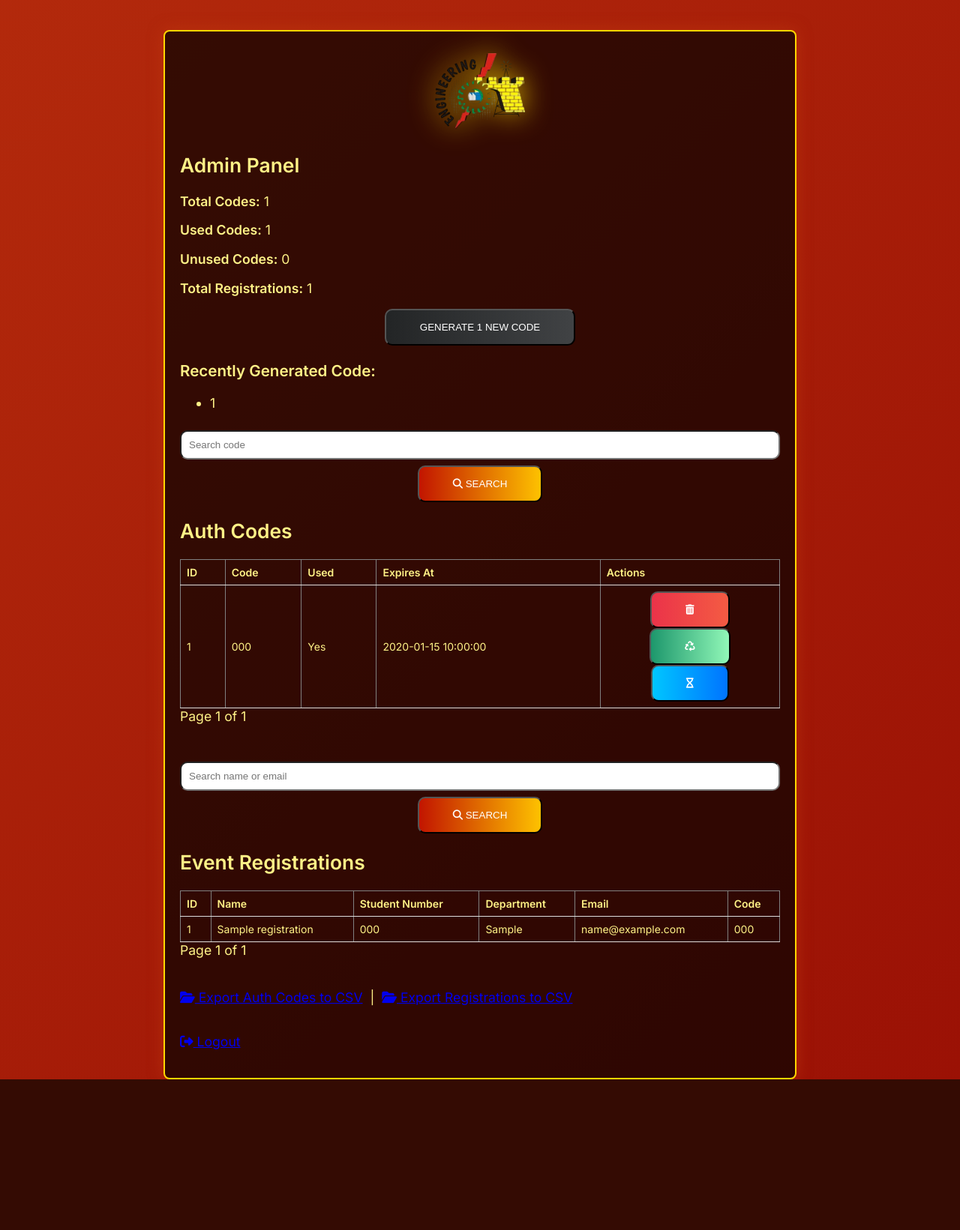
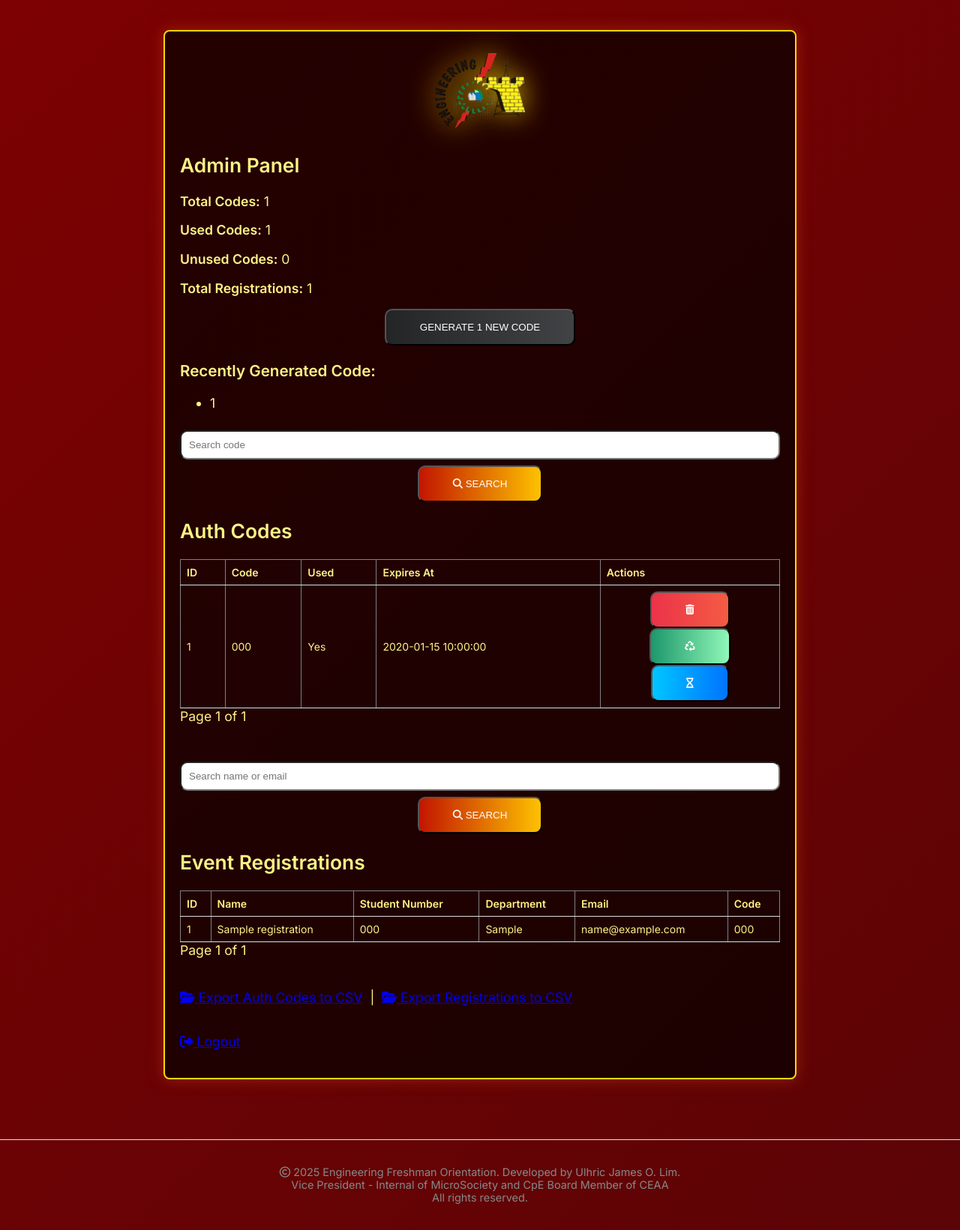
Before and after one commit to CodeKuen/qr_auth_app_main, a Flask app: page /admin in a window 1280 px wide. Shown: the whole page at 75% size. Before the commit the page ends 1440 px from the top, so only its background shows below. Run offline with Flask 3, Linux system fonts and the light colour scheme; the visitor is signed in with stand-in values (Sample User, id 1); tables that the repository leaves empty hold one stand-in row (values such as "Sample post").

Commit message:
improvement fixes
fixed shit

```diff
--- a/static/style.css
+++ b/static/style.css
@@ -1,17 +1,24 @@
 /* === BACKGROUND & ANIMATION === */
+html, body {
+  height: 100%;
+  margin: 0;
+  padding: 0;
+  display: flex;
+  flex-direction: column;
+  font-family: 'Inter', sans-serif;
+}
+
 body {
   background: linear-gradient(-45deg, #3B060A, #8A0000, #C83F12, #FFF287);
   background-size: 1000% 1000%;
   animation: gradient 15s ease infinite;
-  height: 100vh;
-  margin: 0;
-  font-family: 'Inter', sans-serif;
+  flex: 1;
 }
 
 @keyframes gradient {
-  0% { background-position: 50% 0%; }
-  50% { background-position: 50% 50%; }
-  100% { background-position: 50% 0%; }
+  0% { background-position: 0% 50%; }
+  50% { background-position:100% 50%; }
+  100% { background-position: 0% 50%; }
 }
 
 /* === SUCCESS PAGE SPECIFIC === */
@@ -36,10 +43,12 @@ body.success-page {
   box-shadow: 0 0 20px rgba(200, 63, 18, 0.5);
   font-family: 'Inter', sans-serif;
   font-size: 1.1rem;
+  flex: 1;
 }
 
 .admin_container {
   max-width: 800px;
+  flex: 1;
 }
 
 .success-container {
@@ -50,6 +59,7 @@ body.success-page {
   color: #FFF287;
   text-align: center;
   font-size: 1.4rem;
+  flex: 1;
 }
 
 /* === FORM STYLES === */
@@ -307,3 +317,12 @@ a.btn:hover {
   from { opacity: 0; transform: translateY(-5px); }
   to   { opacity: 1; transform: translateY(0); }
 }
+
+.footer {
+  text-align: center;
+  font-size: 0.9rem;
+  color: #888;
+  padding: 20px 0;
+  margin-top: 40px;
+  border-top: 1px solid #e0e0e0;
+}
--- a/templates/admin.html
+++ b/templates/admin.html
@@ -142,5 +142,10 @@
     <br><br>
     <p><a href="/logout"><i class="fa-solid fa-right-from-bracket"></i> Logout</a></p>
   </div>
+  <footer class="footer">
+    <p><i class="fa-regular fa-copyright"></i> 2025 Engineering Freshman Orientation. Developed by Ulhric James O. Lim.<br>
+      Vice President - Internal of MicroSociety and CpE Board Member of CEAA<br>
+      All rights reserved.</p>
+  </footer>
 </body>
 </html>
--- a/templates/admin_login.html
+++ b/templates/admin_login.html
@@ -5,6 +5,7 @@
   <meta name="viewport" content="width=device-width, initial-scale=1.0">
   <title>Admin Login</title>
   <link rel="stylesheet" href="/static/style.css">
+  <link rel="stylesheet" href="https://cdnjs.cloudflare.com/ajax/libs/font-awesome/6.5.0/css/all.min.css">
   <link href="https://fonts.googleapis.com/css2?family=Inter:wght@400;500;600&display=swap" rel="stylesheet">
 </head>
 <body>
@@ -32,5 +33,10 @@
       <button type="submit">Login</button>
     </form>
   </div>
+  <footer class="footer">
+    <p><i class="fa-regular fa-copyright"></i> 2025 Engineering Freshman Orientation. Developed by Ulhric James O. Lim.<br>
+      Vice President - Internal of MicroSociety and CpE Board Member of CEAA<br>
+      All rights reserved.</p>
+  </footer>
 </body>
 </html>
--- a/templates/register.html
+++ b/templates/register.html
@@ -5,6 +5,7 @@
   <meta name="viewport" content="width=device-width, initial-scale=1.0"/>
   <title>Event Registration</title>
   <link rel="stylesheet" href="{{ url_for('static', filename='style.css') }}">
+  <link rel="stylesheet" href="https://cdnjs.cloudflare.com/ajax/libs/font-awesome/6.5.0/css/all.min.css">
   <link href="https://fonts.googleapis.com/css2?family=Inter:wght@400;500;600&display=swap" rel="stylesheet">
 </head>
 <body>
@@ -30,5 +31,10 @@
       <button type="submit">Submit</button>
     </form>
   </div>
+  <footer class="footer">
+    <p><i class="fa-regular fa-copyright"></i> 2025 Engineering Freshman Orientation. Developed by Ulhric James O. Lim.<br>
+      Vice President - Internal of MicroSociety and CpE Board Member of CEAA<br>
+      All rights reserved.</p>
+  </footer>
 </body>
 </html>
--- a/templates/register_form.html
+++ b/templates/register_form.html
@@ -4,6 +4,7 @@
   <title>Complete Registration</title>
   <link rel="stylesheet" href="/static/style.css">
   <meta name="viewport" content="width=device-width, initial-scale=1.0">
+  <link rel="stylesheet" href="https://cdnjs.cloudflare.com/ajax/libs/font-awesome/6.5.0/css/all.min.css">
   <link href="https://fonts.googleapis.com/css2?family=Inter:wght@400;500;600&display=swap" rel="stylesheet">
 </head>
 <body>
@@ -46,5 +47,10 @@
     </form>
   </div>
   <script src="/static/script.js"></script>
+  <footer class="footer">
+    <p><i class="fa-regular fa-copyright"></i> 2025 Engineering Freshman Orientation. Developed by Ulhric James O. Lim.<br>
+      Vice President - Internal of MicroSociety and CpE Board Member of CEAA<br>
+      All rights reserved.</p>
+  </footer>
 </body>
 </html>
```
Also changed, not shown: templates/success.html (+6 -1 lines), static/images/civil.png, static/images/electronics.png (added).
